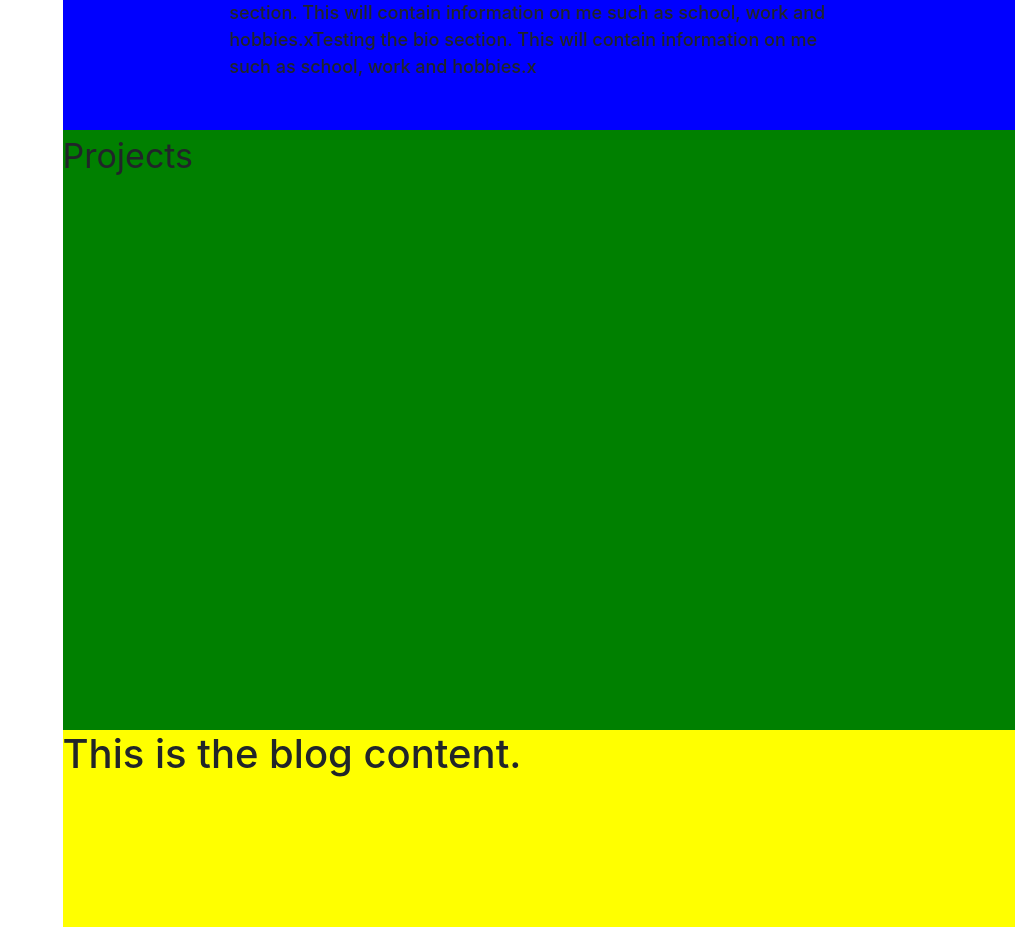
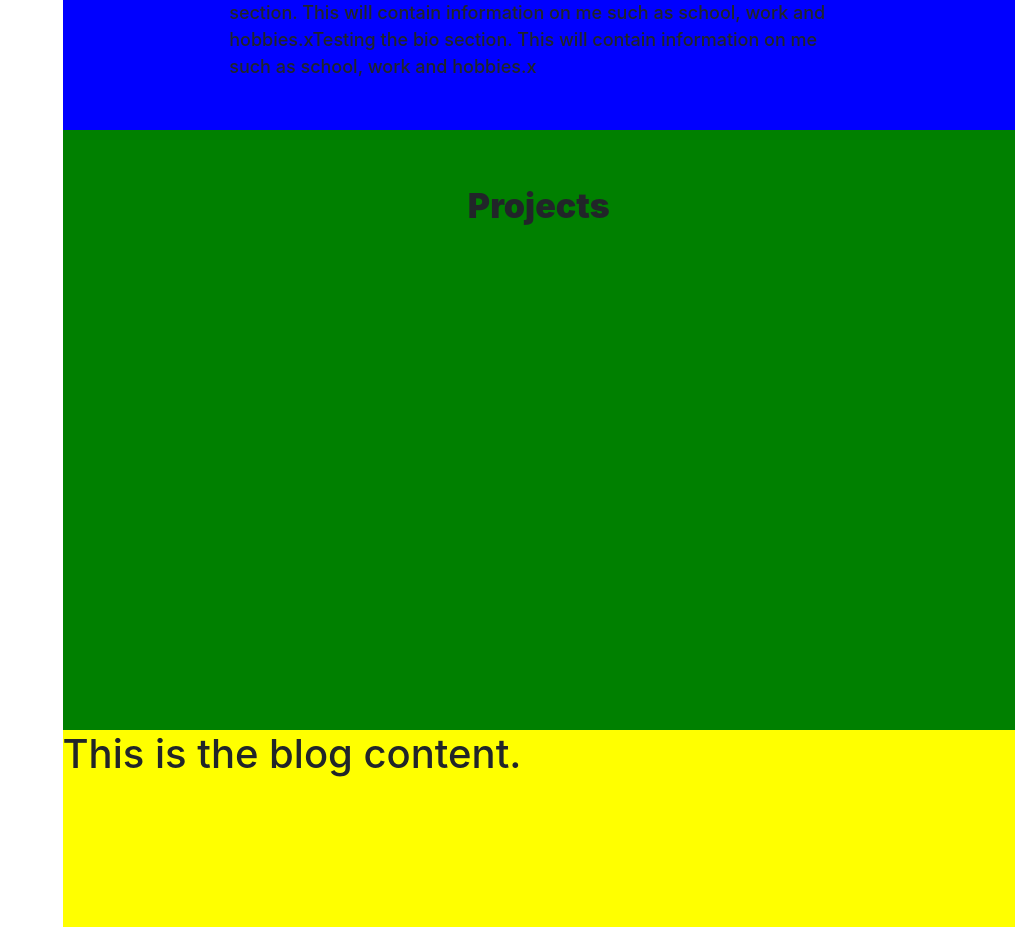
Before and after one commit to msbp/personal-website, a React (Create React App) app: page / in a window 1280 px wide. Shown: the part 440-1367 px from the top of the page, without its empty margins (265-1280 px from the left). Built offline with nearby package versions, Linux system fonts and the light colour scheme.

Commit message:
Fixed padding of projects section.

```diff
--- a/src/css/Sections.css
+++ b/src/css/Sections.css
@@ -1,6 +1,8 @@
 /* General Classes */
 .sectionHeader {
     font-size: 34px;
+    font-weight: 900;
+    text-align: center;
 }
 
 /* Home Section */
@@ -30,6 +32,7 @@
 /* Projects Section */
 .projects{
     background-color: green;
+    padding-top: 50px;
     height: 600px;
 
 }
```
